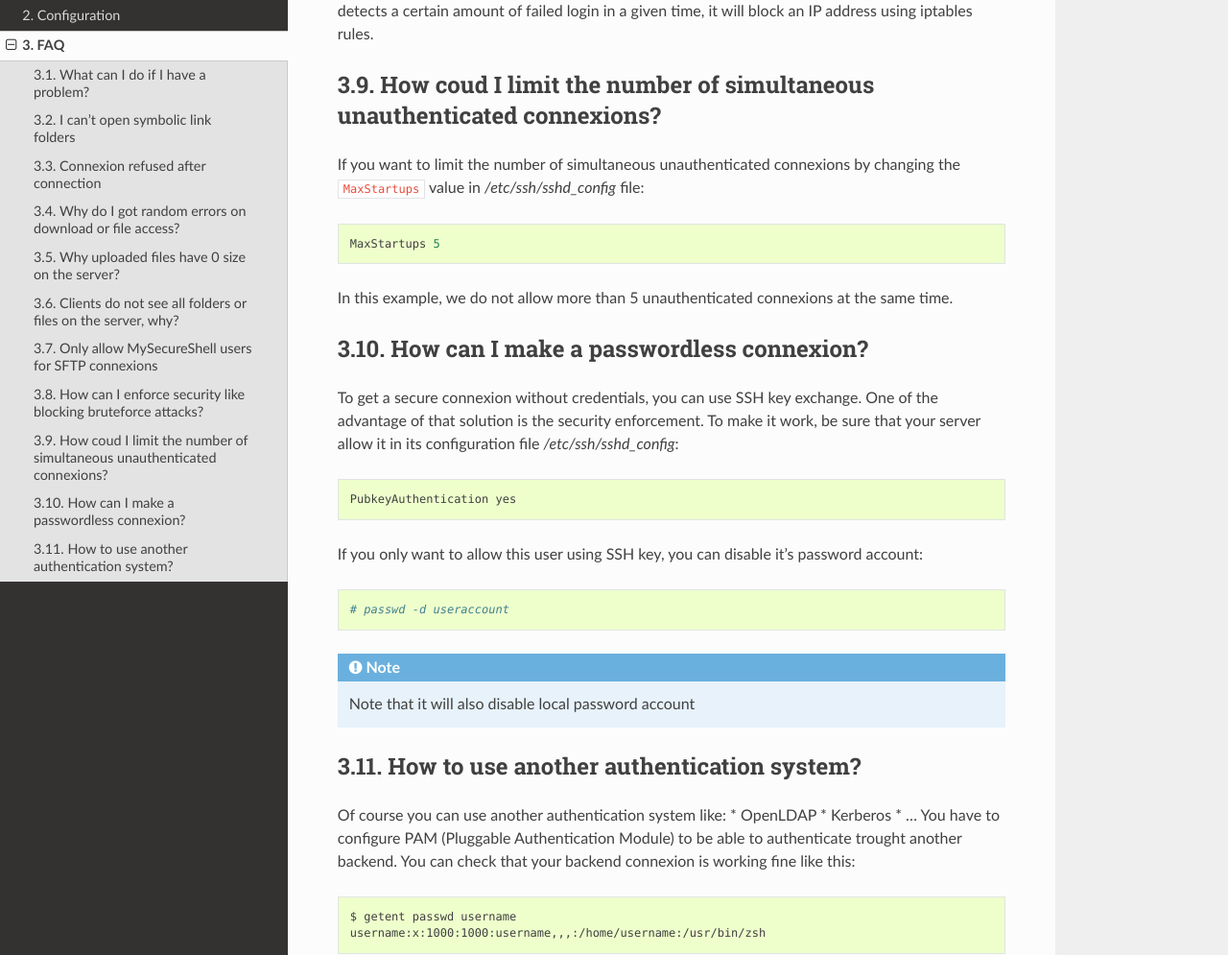
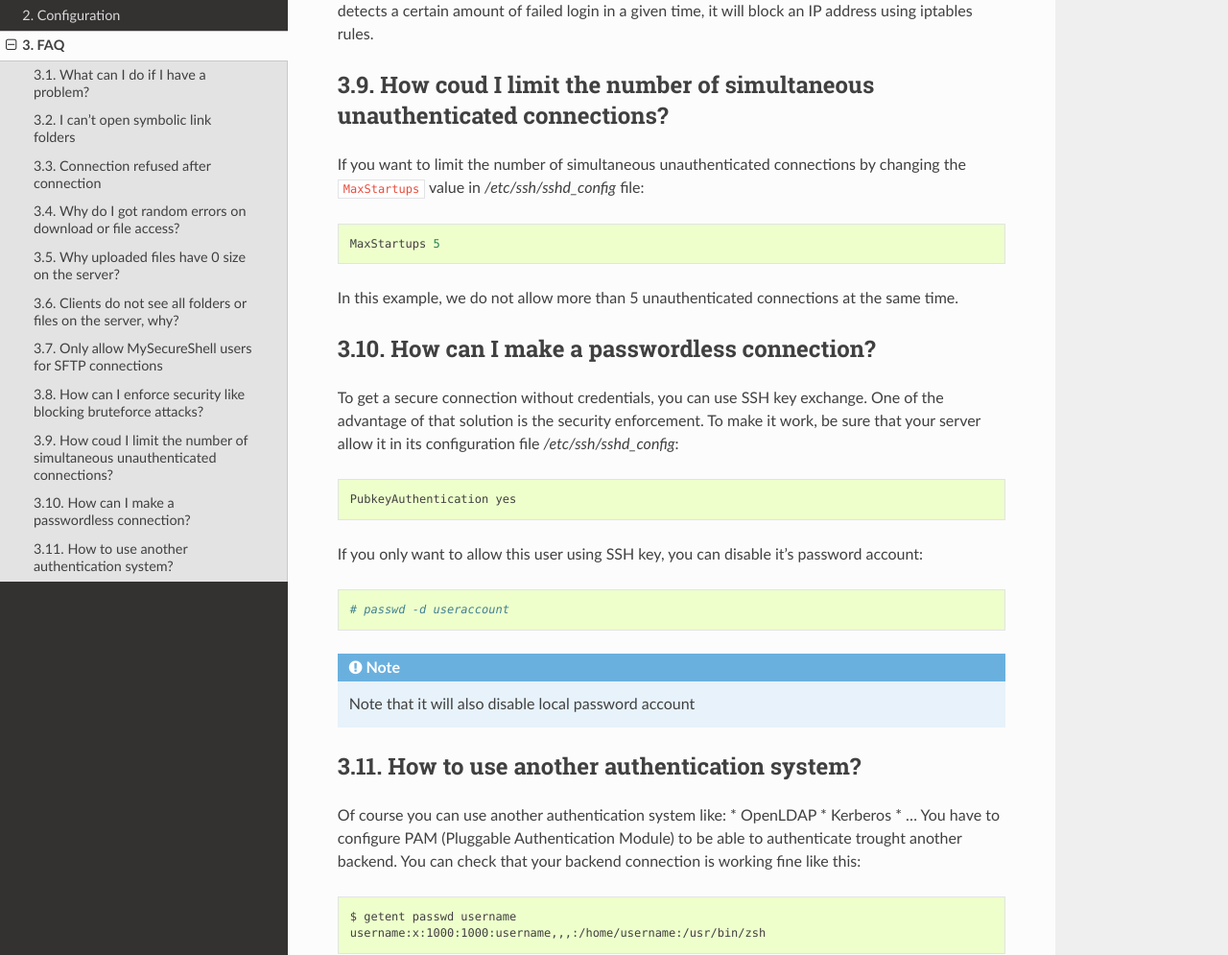
Before and after one commit to mysecureshell/mysecureshell, a Sphinx documentation site: the page built from doc/source/faq.rst, in a window 1280 px wide and 1400 px high, scrolled down 2261 px. Shown: the part 188-1183 px from the top of the window at 96% size. Built offline with Sphinx 7.4.7 and the Read the Docs theme 2.0.0, drawn with Linux system fonts in a browser that asks for light colours; some of the changed text lies outside the part shown.

Commit message:
doc: updated bad typo

```diff
--- a/doc/source/faq.rst
+++ b/doc/source/faq.rst
@@ -28,10 +28,10 @@ If the problem still persist, you can use ``--bind`` option to ``mount`` command
 
 Then you'll be able to access to the external folder inside the Home folder.
 
-Connexion refused after connection
+Connection refused after connection
 -----------------------------------
 
-When you have *connexion refused* message when you're trying to login, this is generally a problem of firewalling.
+When you have *connection refused* message when you're trying to login, this is generally a problem of firewalling.
 
 Check that you're not behind a firewall or your SSH port (default is 22) is correctly open::
 
@@ -61,10 +61,10 @@ Check if the ``HideNoAccess`` child tag is enabled. This tag hides folders and f
 
 If you want your users to be able to see (but do not have access) to any files or folders without having rights, you should consider disabling ``HideNoAccess`` value.
 
-Only allow MySecureShell users for SFTP connexions
---------------------------------------------------
+Only allow MySecureShell users for SFTP connections
+---------------------------------------------------
 
-If you want to only allow MySecureShell users to use sftp connexions on your server, you need to change/adapt this line (OpenSSH version > 4.5) in */etc/ssh/sshd_config*::
+If you want to only allow MySecureShell users to use sftp connections on your server, you need to change/adapt this line (OpenSSH version > 4.5) in */etc/ssh/sshd_config*::
 
     Subsystem sftp /bin/MySecureShell -c sftp-server
 
@@ -77,19 +77,19 @@ How can I enforce security like blocking bruteforce attacks?
 
 You can use a solution called `Fail2ban <http://www.fail2ban.org>`_ which will check at the authentication logs in real time. If it detects a certain amount of failed login in a given time, it will block an IP address using iptables rules.
 
-How coud I limit the number of simultaneous unauthenticated connexions?
+How coud I limit the number of simultaneous unauthenticated connections?
 ------------------------------------------------------------------------
 
-If you want to limit the number of simultaneous unauthenticated connexions by changing the ``MaxStartups`` value in */etc/ssh/sshd_config* file::
+If you want to limit the number of simultaneous unauthenticated connections by changing the ``MaxStartups`` value in */etc/ssh/sshd_config* file::
 
     MaxStartups 5
 
-In this example, we do not allow more than 5 unauthenticated connexions at the same time.
+In this example, we do not allow more than 5 unauthenticated connections at the same time.
 
-How can I make a passwordless connexion?
-----------------------------------------
+How can I make a passwordless connection?
+-----------------------------------------
 
-To get a secure connexion without credentials, you can use SSH key exchange. One of the advantage of that solution is the security enforcement. To make it work, be sure that your server allow it in its configuration file */etc/ssh/sshd_config*::
+To get a secure connection without credentials, you can use SSH key exchange. One of the advantage of that solution is the security enforcement. To make it work, be sure that your server allow it in its configuration file */etc/ssh/sshd_config*::
 
     PubkeyAuthentication yes
 
@@ -108,7 +108,7 @@ Of course you can use another authentication system like:
 * OpenLDAP
 * Kerberos
 * ...
-You have to configure PAM (Pluggable Authentication Module) to be able to authenticate trought another backend. You can check that your backend connexion is working fine like this::
+You have to configure PAM (Pluggable Authentication Module) to be able to authenticate trought another backend. You can check that your backend connection is working fine like this::
 
     $ getent passwd username
     username:x:1000:1000:username,,,:/home/username:/usr/bin/zsh
--- a/doc/source/index.rst
+++ b/doc/source/index.rst
@@ -14,8 +14,6 @@ MySecureShell was created because of the lack of file transfer features in OpenS
 
 MySecureShell is not a patch for OpenSSH, it's a shell for users. Easy to install, secure and easy to configure.
 
-If you want to start installing and using MySecureShell, please follow those links:
-
 .. toctree::
     :maxdepth: 1
     :glob:
--- a/doc/source/tags/childs/connectionmaxlife.rst
+++ b/doc/source/tags/childs/connectionmaxlife.rst
@@ -3,7 +3,7 @@ ConnectionMaxLife
 
 Synopsis
 --------
-Limit the sessions' connection time. By default the value is 0 which means unlimited, there is no deconnexion at all, but you can force users to be disconnected. The default unit value is second, but you can change it by adding a suffix to the value (s: seconds, m: minutes, etc...).
+Limit the sessions' connection time. By default the value is 0 which means unlimited, there is no deconnection at all, but you can force users to be disconnected. The default unit value is second, but you can change it by adding a suffix to the value (s: seconds, m: minutes, etc...).
 
 Options
 -------
--- a/doc/source/tags/childs/idletimeout.rst
+++ b/doc/source/tags/childs/idletimeout.rst
@@ -14,7 +14,7 @@ IdleTimeOut 0 (unlimited) integer  0.1           Default,Group,IpRange,User,Virt
 
 Examples
 --------
-If you want to free connexions for idle users after a certain amount of time, you can set an idle timeout value like this::
+If you want to free connections for idle users after a certain amount of time, you can set an idle timeout value like this::
 
     <Default>
         Home /home
```
